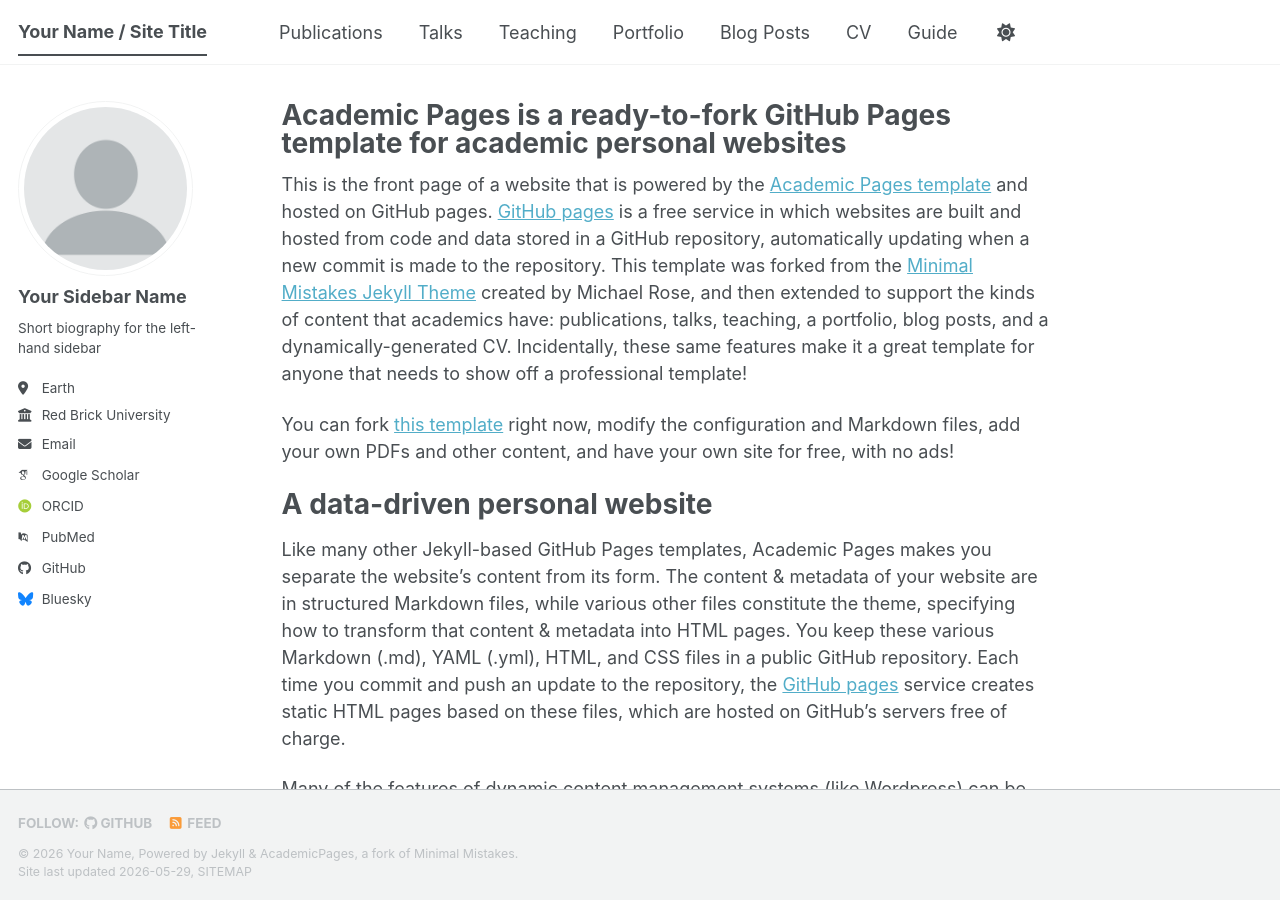
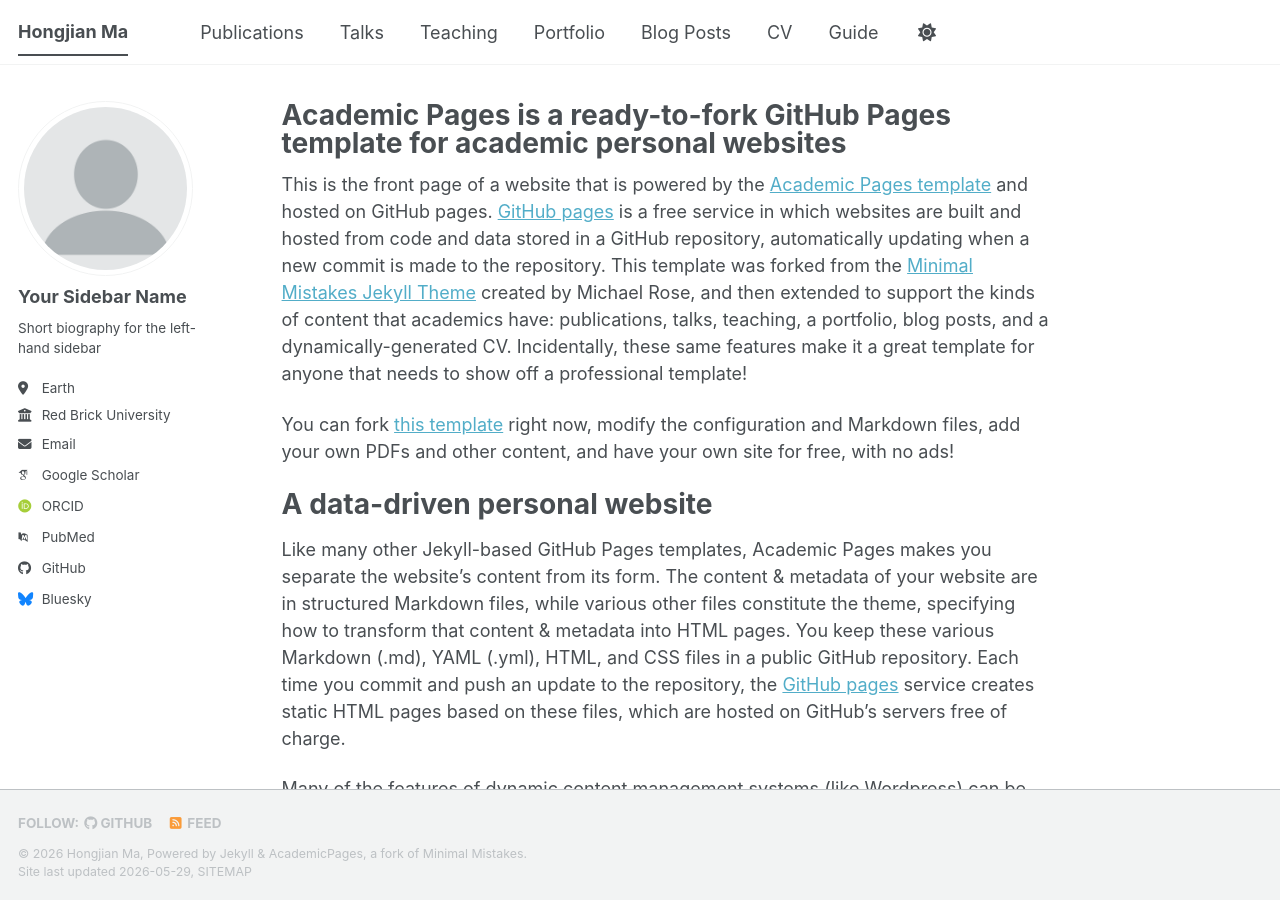
Before and after one commit to hongjianMa/hongjianMa.github.io, a Jekyll site: the page built from _pages/about.md, in a window 1280 px wide and 900 px high. Built offline with Jekyll 4.4.1, drawn with Linux system fonts in a browser that asks for light colours; some web fonts are replaced; a script bundle is joined from its source files by our own code; library files that are not in the unit come from our copies.

Commit message:
Update _config.yml

```diff
--- a/_config.yml
+++ b/_config.yml
@@ -9,14 +9,14 @@
 # Basic Site Settings
 locale                   : "en-US"
 site_theme               : "default" # The available themes options are "default", "air", "sunrise", "mint", "dirt" and "contrast"
-title                    : "Your Name / Site Title"
+title                    : "Hongjian Ma"
 title_separator          : "-"
-name                     : &name "Your Name"
-description              : &description "Your Name's academic portfolio"   # Update this with a general description of your site, this is the default if not overridden by a page
-url                      : https://academicpages.github.io # The base hostname & protocol for your site e.g. "https://[your GitHub username].github.io",
+name                     : &name "Hongjian Ma"
+description              : &description "M.S. student | Research interests: AI, NLP, Data Mining"   # Update this with a general description of your site, this is the default if not overridden by a page
+url                      : https://hongjianMa.github.io # The base hostname & protocol for your site e.g. "https://[your GitHub username].github.io",
                                                            # or if you already have some other page hosted on Github then use "https://[your GitHub username].github.io/[Your Repo Name]"
 baseurl                  : "" # the subpath of your site, e.g. "/blog"
-repository               : "academicpages/academicpages.github.io"
+repository               : "hongjianMa/hongjianMa.github.io"
 
 # Site Author - The following control what appear as part of the author content on the side bar.
 #               If a field is blank the icon and link will not appear, otherwise it will be shown.
```
